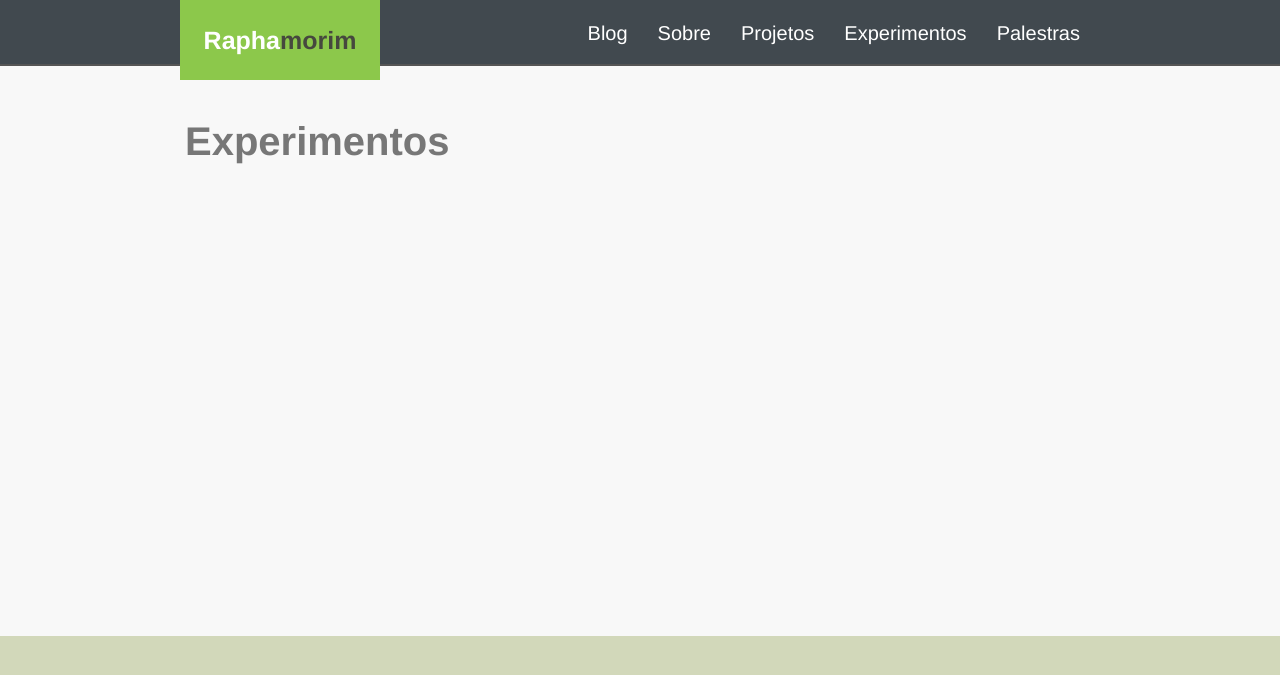
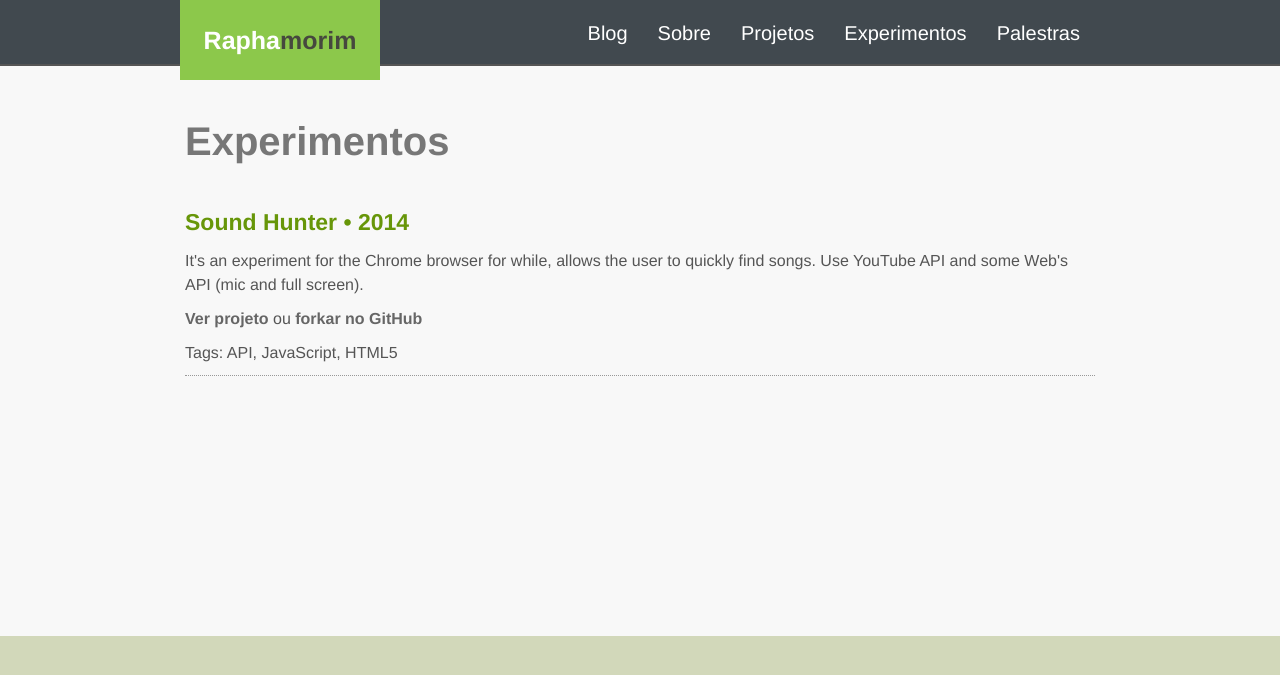
Before and after one commit to raphamorim/raphamorim.github.com, a Jekyll site: the page built from experiments/index.md, in a window 1280 px wide. Shown: the top 675 px of the page. Built offline with Jekyll 4.4.1, drawn with Linux system fonts in a browser that asks for light colours; nearby versions of some CDN libraries; Markdown is read by kramdown in place of the engine named in the settings.

Commit message:
Create temporary experiments page

```diff
--- a/assets/css/base.css
+++ b/assets/css/base.css
@@ -265,6 +265,25 @@ footer .container, nav .container { min-height: 100px; }
 .about .social-links a { color: #46483e; border-bottom: 1px dotted #46483e; margin-bottom: 13px; }
 .about .social-links { margin-top: 15px; margin-bottom: 40px;}
 
+
+/* Experiments */
+#exp h3 { margin-bottom: 15px; font-size: 23px; color: #679609; }
+#exp h3 a { color: #679609; }
+#exp p { font-size: 16px; margin-bottom: 10px; color: #555;}
+#exp a { color: #666; font-weight: bold; }
+
+#exp li {
+  margin-top: 40px;
+  border-bottom: 1px dotted #999;
+}
+
+::selection {
+  background-color: #41494f;
+  color: #fff;
+}
+
+
+/* Mobile and Tablets */
 #bar-mobile-menu {
   position: relative;
   z-index: 0;
@@ -322,4 +341,11 @@ footer .container, nav .container { min-height: 100px; }
 
   /*About fixes */
   .about { padding: 0px 10px 0px 10px; }
+
 }
+
+@media only screen and (max-width: 600px) {
+  .dialog p { clear: both; margin: 0px; display: inline; text-align: center; }
+  #exp p { display: block; margin-bottom: 15px; }
+  #exp h3 { text-align: center; }
+}
--- a/experiments/index.md
+++ b/experiments/index.md
@@ -2,7 +2,24 @@
 layout: default
 title: Experimentos
 class: experiments
-description: Resultados de pesquisa e desenvolvimento na área.
+description: Aqui é onde coloco todos os meus devaneios e loucuras com código ou seja lá o que.
 ---
 
 ##Experimentos
+
+<ul id="exp">
+	<li>
+
+	<h3>
+		<a href="http://raphamorim.com/sound-hunter/">Sound Hunter • <span>2014</span></a>
+	</h3>
+
+	<p>It's an experiment for the Chrome browser for while, allows the user to quickly find songs.
+	Use YouTube API and some Web's API (mic and full screen).</p>
+
+	<p><a href="http://raphamorim.com/sound-hunter/" target="_blank">Ver projeto</a> ou <a href="https://github.com/raphamorim/sound-hunter" target="_blank">forkar no GitHub</a></p>
+
+	<p>Tags: API, JavaScript, HTML5</p>
+
+	</li>
+</ul>
```
Also changed, not shown: 10 other files.
